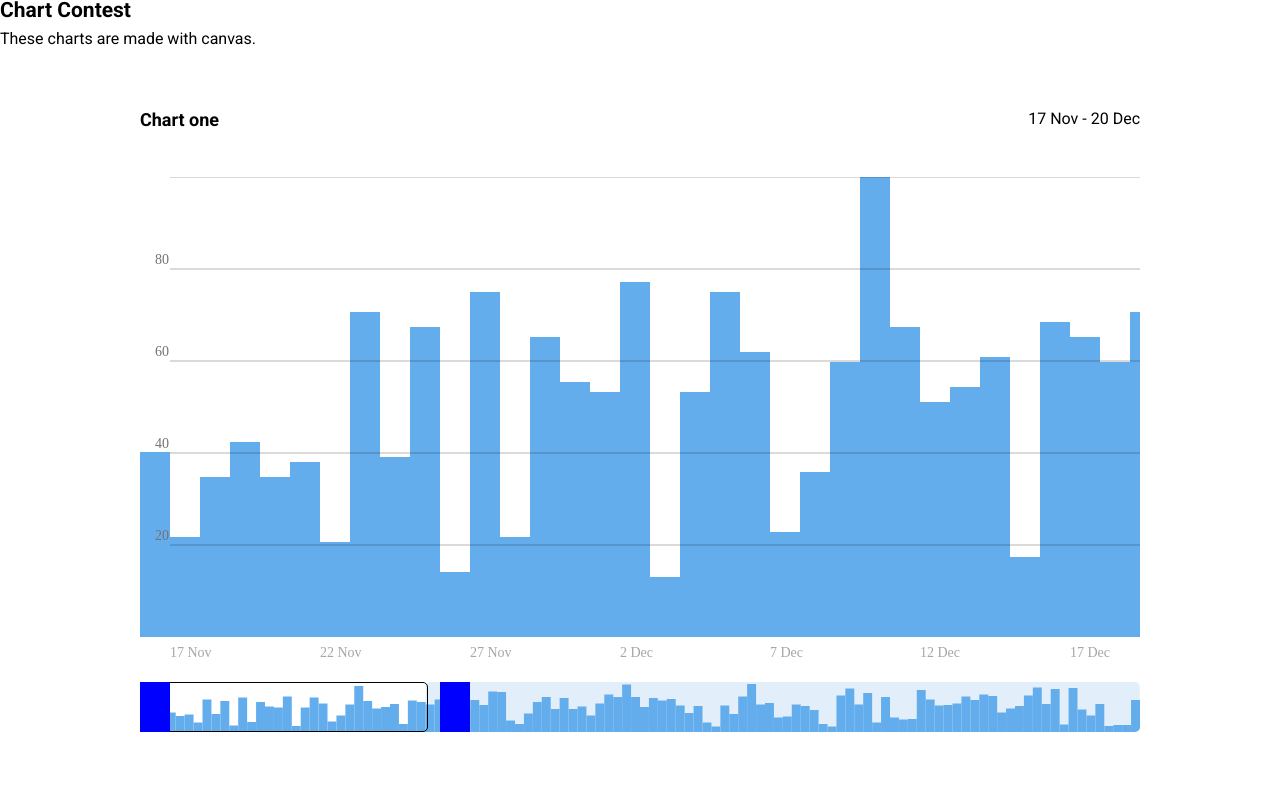
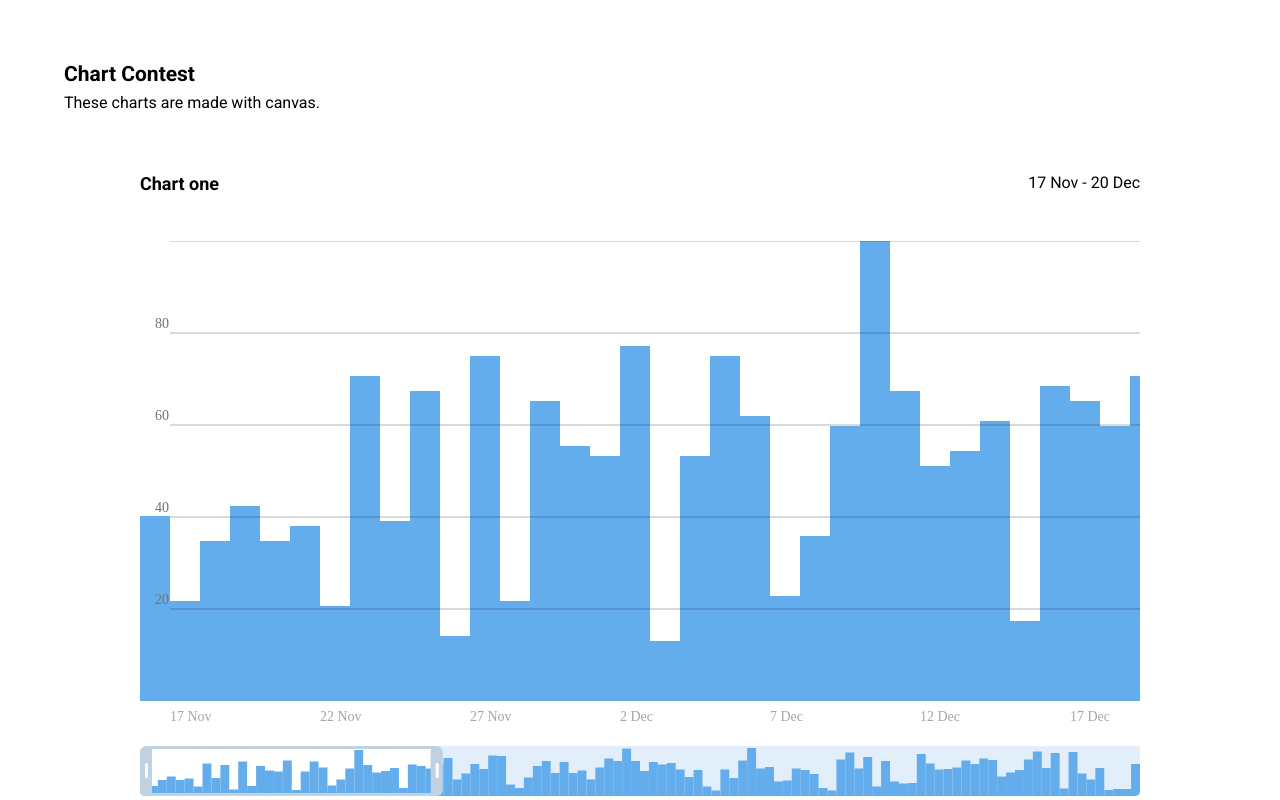
Before and after one commit to skainetslava/tg-chart, a Svelte app: page / in a window 1280 px wide. Built offline with nearby package versions, Linux system fonts and the light colour scheme.

Commit message:
bar chart done

```diff
--- a/src/App.svelte
+++ b/src/App.svelte
@@ -12,7 +12,7 @@
     flex-direction: column;
   }
   .describe {
-    margin-bottom: 64px;
+    margin: 64px;
   }
   h3 {
     font-size: 21px;
--- a/src/components/chart.svelte
+++ b/src/components/chart.svelte
@@ -24,16 +24,16 @@
   let currentColumn;
 
   const widthCanvas = xData.length * widthColumn;
+  const dataArray = xData.map((val, i) => i * widthColumn);
 
   $: columns = xData.map((val, i) => i * widthColumn + currentPositionX);
 
-  let end;
-  let start;
+  let endDay;
+  let startDay;
 
   $: {
-    const dataArray = xData.map((val, i) => i * widthColumn);
-    start = findColumnIndex(-currentPositionX, dataArray);
-    end = start + Math.round(1000 / widthColumn);
+    startDay = Math.round(-currentPositionX / widthColumn);
+    endDay = startDay + Math.round(1000 / widthColumn);
   }
 
   onMount(() => {
@@ -146,6 +146,10 @@
   };
 
   const renderTooltip = e => {
+    if (!chartRef.contains(e.target)) {
+      tooltip = null;
+      return;
+    }
     updateDataTooltip(e);
     updatePositionTooltip(e);
   };
@@ -198,7 +202,8 @@
   };
 
   const moveSlider = ({ detail }) => {
-    currentPositionX = -detail.positionXMap * $ratio;
+    const { positionXMap } = detail;
+    currentPositionX = -positionXMap * $ratio;
   };
 
   const handleChangeScale = ({ detail }) => {
@@ -206,7 +211,11 @@
       return;
     }
 
-    widthColumn = 1000 / detail.ratio;
+    const { leftBorder } = detail;
+
+    widthColumn = 1000 / $ratioMap;
+    currentPositionX = -leftBorder * $ratio;
+
     ctx.clearRect(0, 0, widthCanvas, 504);
     draw(ctx);
   };
@@ -270,7 +279,7 @@
   <div class="header">
     <p class="title">Chart one</p>
     <p>
-      {formateDate(xData[start], 'short')} - {formateDate(xData[end], 'short')}
+      {formateDate(xData[startDay], 'short')} - {formateDate(xData[endDay], 'short')}
     </p>
   </div>
   <div
--- a/src/components/map.svelte
+++ b/src/components/map.svelte
@@ -13,27 +13,31 @@
   let canvasRef;
   let mapRef;
 
+  const widthBorder = 5;
   const widthColumn = 1000 / xData.length;
 
+  let isMouseDown = false;
+  let isMovingRightBorder = false;
+  let isMovingLeftBorder = false;
+
   let scale = 300;
-  let isMouseDown = false;
   let offset = 0;
-  let value;
 
   let leftBorder = 0;
-  let rightBorder = leftBorder + scale;
+  let rightBorder = leftBorder + scale + 15;
+  let distance;
 
-  $: currentPositionX = -positionChart;
   $: scale = $ratioMap * widthColumn;
+  $: leftBorder = -positionChart || 0;
 
   onMount(() => {
     if (!canvasRef.getContext) {
-      return null;
+      return;
     }
-    ratio.update(() => columnChart / widthColumn);
-
     const ctx = canvasRef.getContext("2d");
     drawRectangle(ctx);
+
+    ratio.update(() => columnChart / widthColumn);
   });
 
   afterUpdate(() => {
@@ -54,71 +58,84 @@
   };
 
   const checkChartBorders = x => {
-    let position = x - offset;
-
-    if (position <= 0) {
+    if (x < 0) {
       return 0;
     }
-    if (position >= 800) {
-      return 800;
+    if (x + scale > 1000) {
+      return 990 - scale;
     }
 
-    return position;
+    return x;
   };
 
-  const handleMouseMove = e => {
+  const checkRightSlider = x => {
+    if (rightBorder - leftBorder < 150 && x < rightBorder) {
+      x = rightBorder;
+    }
+    return x;
+  };
+
+  const checkLeftSlider = x => {
+    if (rightBorder - leftBorder < 150 && x > leftBorder) {
+      x = leftBorder;
+    }
+    return x;
+  };
+
+  const handleSliderMove = e => {
     if (!isMouseDown) {
       return;
     }
 
-    currentPositionX = checkChartBorders(e.clientX - 50);
-    ratio.update(() => 30 / widthColumn);
+    const x = e.clientX;
 
-    rightBorder = currentPositionX + scale;
-    leftBorder = currentPositionX;
+    if (!distance) {
+      distance = x - leftBorder;
+    }
 
-    dispatch("move", { positionXMap: currentPositionX });
+    leftBorder = checkChartBorders(x - distance);
+    rightBorder = checkChartBorders(leftBorder + scale + widthBorder);
+
+    dispatch("move", { positionXMap: leftBorder });
   };
 
-  const handleChange = e => {
-    ratioMap.update(() => value / widthColumn);
-    dispatch("changeScale", { ratio: value / widthColumn });
+  const handleDownRightBorder = e => {
+    isMovingRightBorder = true;
   };
 
-  const handleMoveRightBorder = e => {
-    isMouseDown = true;
+  const handleDownLeftBorder = e => {
+    isMovingLeftBorder = true;
   };
 
-  const handleMoveLeftBorder = e => {
-    isMouseDown = true;
-    const x = e.clientX - offset - 15;
+  const handleMoveBorder = e => {
+    if (isMouseDown) {
+      handleSliderMove(e);
+    }
 
-    ratioMap.update(() => x / widthColumn);
-    dispatch("changeScale", { ratio: x / widthColumn });
+    if (!isMovingRightBorder && !isMovingLeftBorder) {
+      return;
+    }
+
+    if (isMovingRightBorder) {
+      rightBorder = checkRightSlider(e.clientX - offset);
+    } else {
+      leftBorder = checkLeftSlider(e.clientX - offset - 15);
+    }
+
+    const widthSlider = (rightBorder - widthBorder - leftBorder) / widthColumn;
+    const newRatio = columnChart / widthColumn;
+
+    ratioMap.update(() => widthSlider);
+    ratio.update(() => newRatio);
+
+    dispatch("changeScale", { leftBorder, newRatio });
   };
 
-  const handleMouseMoveByRightBorder = e => {
-    if (!isMouseDown) {
-      return;
-    }
-    const x = e.clientX - offset - 15;
-    const ratio = (rightBorder - leftBorder) / widthColumn;
-
-    rightBorder = x;
-    ratioMap.update(() => ratio);
-    dispatch("changeScale", { ratio });
-  };
-
-  const handleMouseMoveByLeftBorder = e => {
-    if (!isMouseDown) {
-      return;
-    }
-    const x = e.clientX - offset - 15;
-    const ratio = (rightBorder - leftBorder) / widthColumn;
-
-    leftBorder = x;
-    ratioMap.update(() => ratio);
-    dispatch("changeScale", { ratio });
+  const resetMouseActions = () => {
+    isMovingLeftBorder = false;
+    isMovingRightBorder = false;
+    isMouseDown = false;
+    distance = null;
   };
 </script>
 
@@ -147,51 +164,77 @@
 
   .handle {
     position: absolute;
-    border: 1px solid #000;
+    border: 3px solid #c0d1e1;
     border-radius: 5px;
-    height: 95%;
-    width: 312px;
+    height: calc(100% - 6px);
     z-index: 2;
     cursor: grab;
   }
 
   .border {
     position: absolute;
+    width: 12px;
+    background: #c0d1e1;
     height: 100%;
-    width: 30px;
-    background: blue;
+    cursor: w-resize;
+
     z-index: 2;
+  }
+
+  .border_left {
+    border-bottom-left-radius: 6px;
+    border-top-left-radius: 6px;
+    left: 0;
+  }
+  .border_left::after,
+  .border_right::after {
+    position: absolute;
+    background: white;
+    width: 3px;
+    border-radius: 4px;
+    height: 15px;
+    left: 5px;
+    top: 17px;
+    display: block;
+    content: " ";
+    z-index: 1;
+    cursor: w-resize;
+    -moz-user-select: none;
+    -webkit-user-select: none;
+    -webkit-tap-highlight-color: transparent;
+  }
+  .border_right {
+    border-bottom-right-radius: 6px;
+    border-top-right-radius: 6px;
   }
 </style>
 
+<svelte:window
+  on:mousemove={handleMoveBorder}
+  on:mouseup={resetMouseActions}
+  on:mouseenter={resetMouseActions} />
+
 <div class="map-wrapper" bind:this={mapRef}>
+  <div
+    class="mask right"
+    style="transform: translateX({leftBorder + scale + widthBorder}px); width: {1000 - scale - leftBorder}px" />
+  <div
+    class="mask left"
+    style="transform: translateX({leftBorder - 1000}px);" />
 
   <div
-    class="mask right"
-    style="transform: translateX({currentPositionX + scale}px); width: {1000 - scale - currentPositionX}px" />
-  <div
-    class="mask left"
-    style="transform: translateX({currentPositionX - 1000}px);" />
+    on:mousedown={() => (isMouseDown = true)}
+    class="handle"
+    style="transform: translateX({leftBorder + widthBorder}px); width: {scale}px" />
 
   <div
-    on:mousemove={handleMouseMove}
-    on:mousedown={() => (isMouseDown = true)}
-    on:mouseenter={() => (isMouseDown = false)}
-    on:mouseup={() => (isMouseDown = false)}
-    class="handle"
-    style="transform: translateX({leftBorder}px); width: {scale}px" />
-
+    class="border border_left"
+    style="transform: translateX({leftBorder}px);"
+    on:mousedown={handleDownLeftBorder} />
   <div
-    class="border"
-    style="transform: translateX({leftBorder}px);"
-    on:mousedown={handleMoveLeftBorder}
-    on:mousemove={handleMouseMoveByLeftBorder} />
-  <div
-    class="border"
-    style="transform: translateX({rightBorder}px);"
-    on:mousedown={handleMoveRightBorder}
-    on:mousemove={handleMouseMoveByRightBorder}
-    on:mouseup={() => (isMouseDown = false)} />
+    class="border border_right"
+    style="transform: translateX({leftBorder + scale + widthBorder}px);"
+    on:mousedown={handleDownRightBorder} />
 
   <canvas
     bind:this={canvasRef}
```
Also changed, not shown: src/components/barChart.svelte (added).
